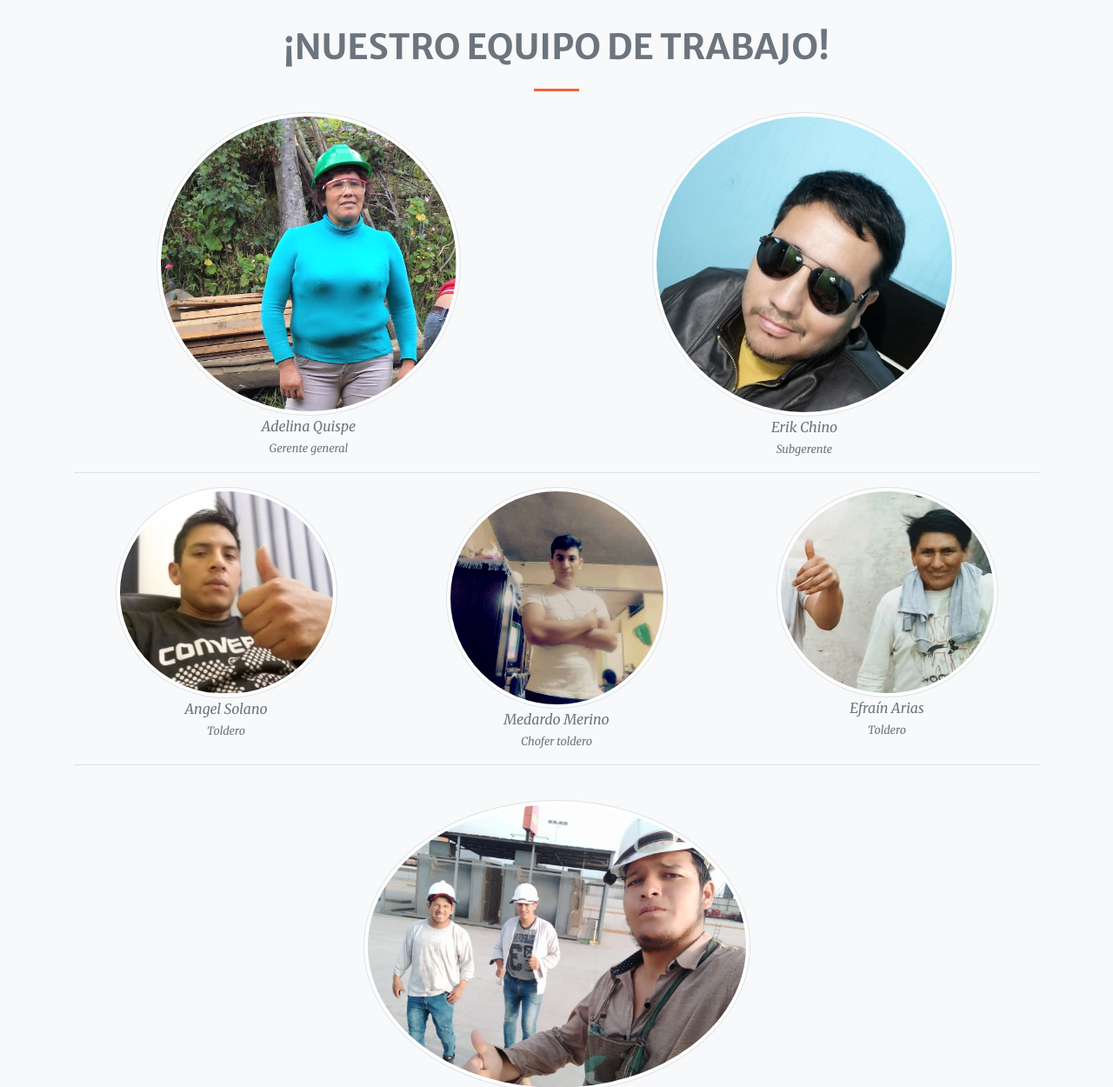
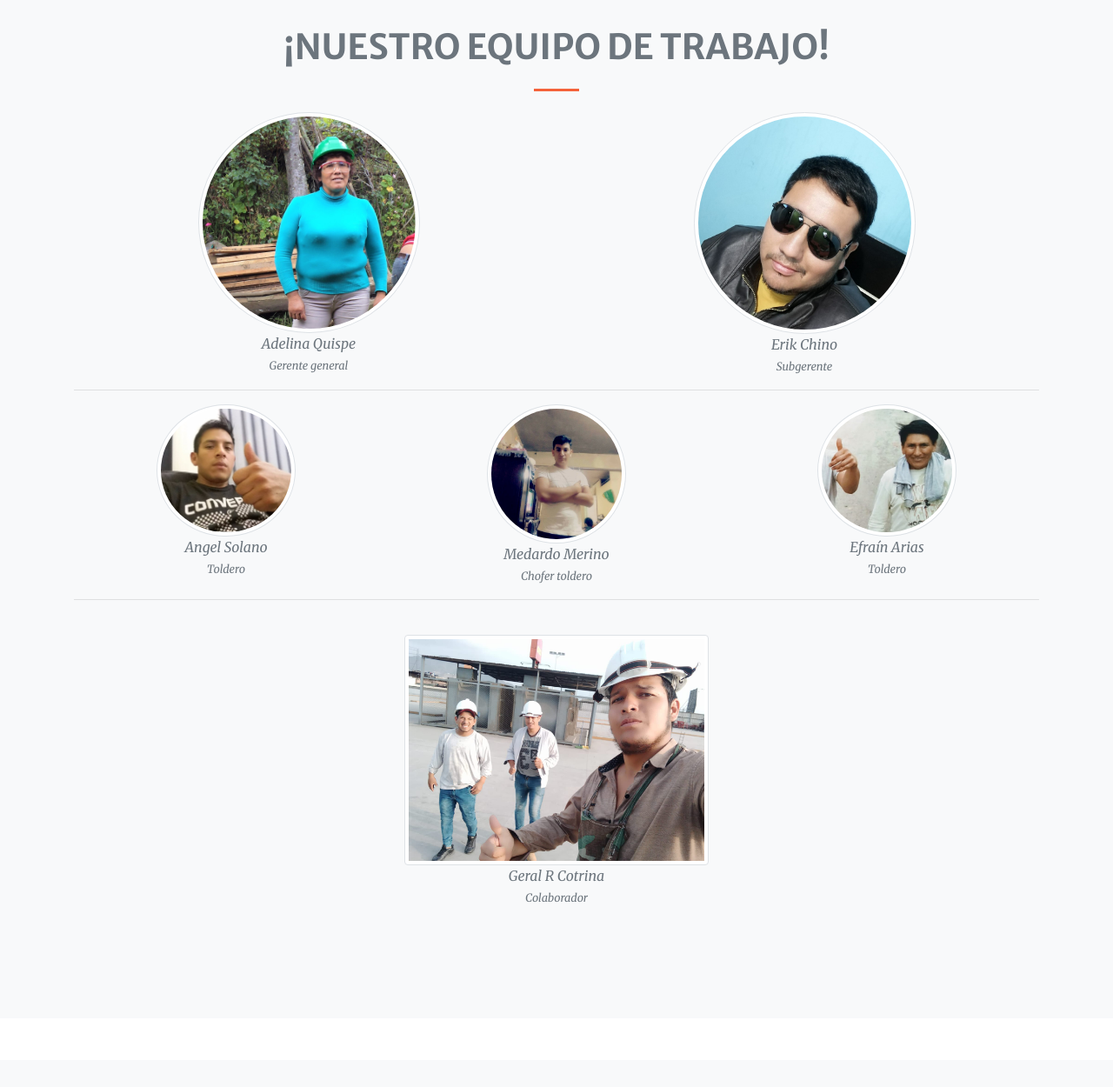
Before and after one commit to GeralRCotrina/toldosarabe, a plain HTML site: page index.html in a window 1280 px wide. Shown: the part 5960-7210 px from the top of the page at 87% size. Drawn offline with Linux system fonts and the light colour scheme.

Commit message:
borrado erróneo.

```diff
--- a/index.html
+++ b/index.html
@@ -584,13 +584,13 @@
       </div>
 
       <div class="row">
-        <div class="col-lg-4 mx-auto text-center">
+        <div class="col-lg-3 mx-auto text-center">
           <img src="img/equipo/maqs.jpg" alt="" class="img-thumbnail rounded-circle">
           <i class="d-block text-secondary">Adelina Quispe</i>
           <i class="d-block text-secondary text-italic"> <small> Gerente general</small></i>
         </div>
 
-        <div class="col-lg-4 mx-auto my-auto text-center">
+        <div class="col-lg-3 mx-auto my-auto text-center">
           <img src="img/equipo/eacq.jpg" alt="" class="img-thumbnail rounded-circle">
           <i class="d-block text-secondary">Erik Chino</i>
           <i class="d-block text-secondary text-italic"> <small> Subgerente</small></i>
@@ -600,19 +600,19 @@
 
 
        <div class="row">
-        <div class="col-lg-3 mx-auto text-center">
+        <div class="col-lg-2 mx-auto text-center">
           <img src="img/equipo/ang.jpg" alt="" class="img-thumbnail rounded-circle">
           <i class="d-block text-secondary">Angel Solano</i>
           <i class="d-block text-secondary text-italic"> <small> Toldero</small></i>
         </div>
 
-        <div class="col-lg-3 mx-auto text-center">
+        <div class="col-lg-2 mx-auto text-center">
           <img src="img/equipo/mm.jpg" alt="" class="img-thumbnail rounded-circle">
           <i class="d-block text-secondary">Medardo Merino</i>
           <i class="d-block text-secondary text-italic"> <small> Chofer toldero</small></i>
         </div>
 
-        <div class="col-lg-3 mx-auto text-center">
+        <div class="col-lg-2 mx-auto text-center">
           <img src="img/equipo/efra.jpg" alt="" class="img-thumbnail rounded-circle">
           <i class="d-block text-secondary">Efraín Arias</i>
           <i class="d-block text-secondary text-italic"> <small> Toldero</small></i>
@@ -620,8 +620,8 @@
       </div> <hr> <br>
 
       <div class="row">
-        <div class="col-lg-5 mx-auto text-center">
-          <img src="img/equipo/dev.jpg" alt="" class="img-thumbnail rounded-circle">
+        <div class="col-lg-4 mx-auto text-center">
+          <img src="img/equipo/dev.jpg" alt="" class="img-thumbnail rounded">
           <i class="d-block text-secondary">Geral R Cotrina</i>
           <i class="d-block text-secondary text-italic"> <small> Colaborador</small></i>
         </div>
```
